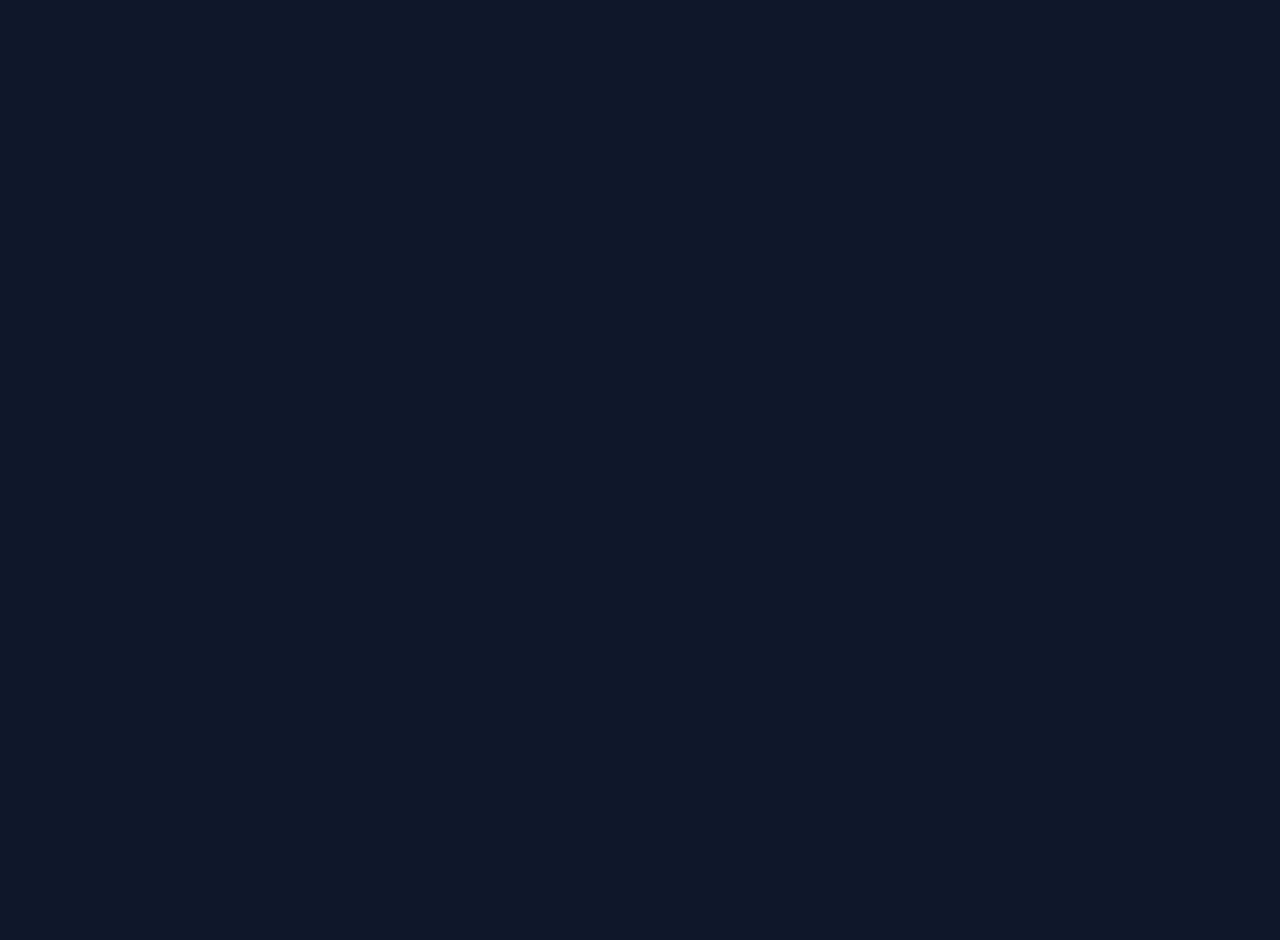
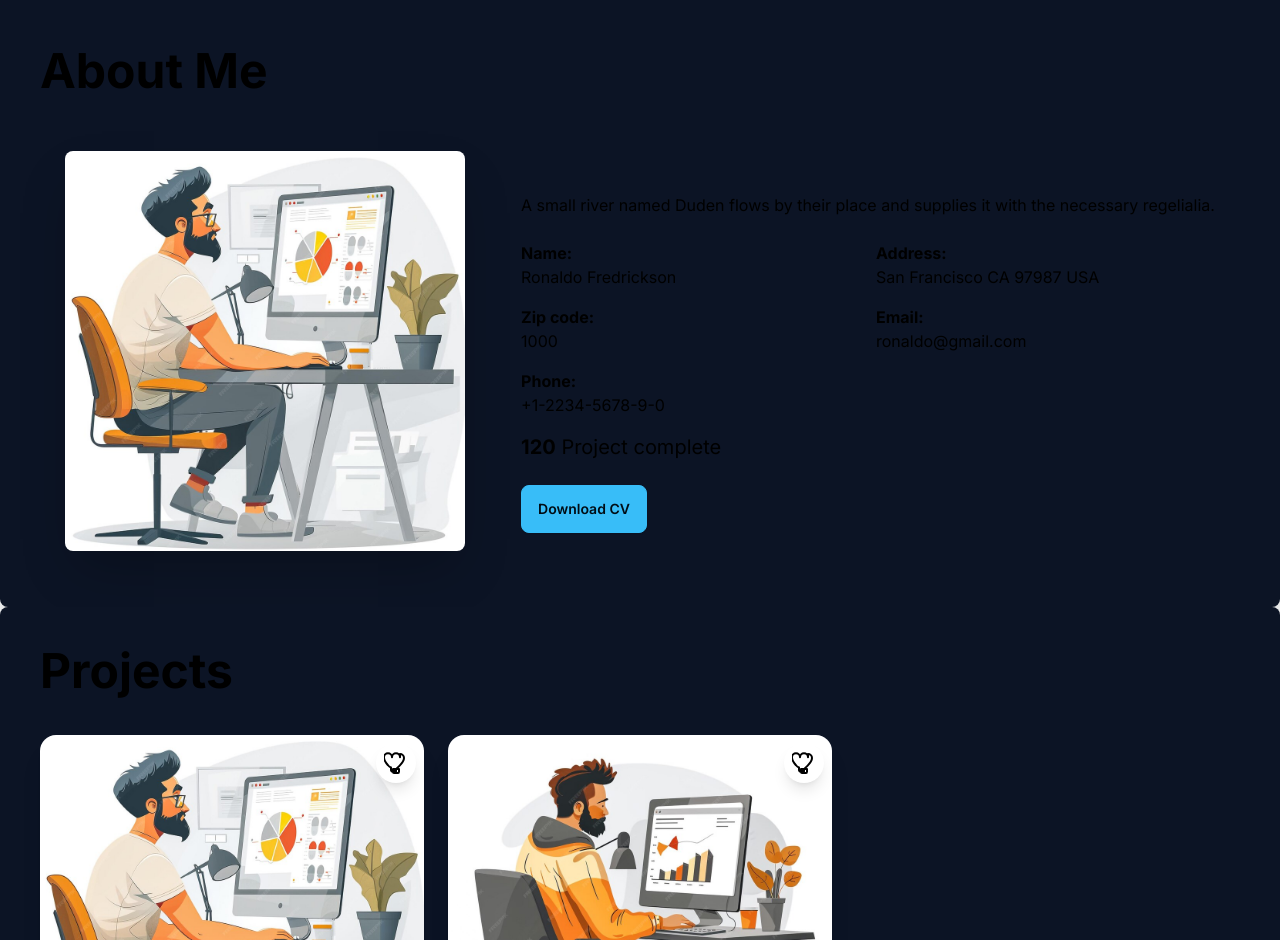
Before and after one commit to lokytech5/portfolio-project, a Next.js app: page / in a window 1280 px wide. Shown: the part 1860-2800 px from the top of the page. Before the commit the page ends 1699 px from the top, so only its background shows below. Built offline with nearby package versions, Linux system fonts and the light colour scheme.

Commit message:
Added footer, projects, and about me section to homepage

```diff
--- a/app/page.tsx
+++ b/app/page.tsx
@@ -1,4 +1,5 @@
 "use client"
+import { CSSProperties } from 'react';
 import Image from 'next/image'
 import Link from 'next/link'
 import { motion } from "framer-motion"
@@ -6,8 +7,32 @@ import pic1 from '../public/images/clear.jpg'
 import pic2 from '../public/images/simple.jpg'
 import { useState } from 'react'
 
+interface CustomCSSProperties extends CSSProperties {
+  '--value'?: string;
+  '--size'?: string;
+  '--thickness'?: string;
+}
+
 export default function Home() {
   const [ activeTab, setActiveTab] = useState('education')
+  const projects = [
+    {
+      title: 'Project One',
+      description: 'This is a brief description of Project One. It uses technologies such as React, Node.js, and MongoDB.',
+      image: pic1,
+      githubLink: 'https://github.com/yourusername/project-one',
+      liveLink: 'https://project-one.example.com',
+      techStack: ['React', 'Node.js', 'MongoDB']
+    },
+    {
+      title: 'Project Two',
+      description: 'This is a brief description of Project Two. It uses technologies such as Next.js, TypeScript, and Tailwind CSS.',
+      image: pic2,
+      githubLink: 'https://github.com/yourusername/project-two',
+      liveLink: 'https://project-two.example.com',
+      techStack: ['Next.js', 'TypeScript', 'Tailwind CSS']
+    }
+  ];
   return (
 <main>
       <div className="drawer drawer-end">
@@ -113,7 +138,8 @@ export default function Home() {
      {/* {Resume} */}
         <div>
           {/* Timeline Section */}
-        <div className="bg-base-200 p-10 rounded-lg shadow-lg">
+        <div className="bg-base-200 p-10 rounded-lg shadow-lg pt-20">
+        <h1 className="text-5xl font-bold mb-10">Resume</h1>
           <div className="flex flex-col lg:flex-row">
             <div className="lg:w-1/4">
               <ul className="menu bg-base-100 rounded-box p-2">
@@ -123,7 +149,10 @@ export default function Home() {
 
               </ul>
             </div>
+
             <div className="lg:w-3/4 mt-8 lg:mt-0 lg:ml-10">
+               {/* {Education} */}
+
               {activeTab === 'education' && (
               <ul className="timeline timeline-snap-icon max-md:timeline-compact timeline-vertical">
               <li>
@@ -163,6 +192,7 @@ export default function Home() {
               </li>
             </ul>
               )}
+               {/* {Experience} */}
               {activeTab === 'experience' && (
                 <ul className="timeline timeline-snap-icon max-md:timeline-compact timeline-vertical">
                 <li>
@@ -202,12 +232,19 @@ export default function Home() {
                 </li>
               </ul>
               )}
-              {activeTab === 'skills' && (
+               {/* {Skillset} */}
+               {activeTab === 'skills' && (
                   <div className="grid grid-cols-1 sm:grid-cols-2 lg:grid-cols-3 gap-6">
                     <div className="card w-full bg-base-100 shadow-xl">
-                      <div className="card-body">
+                      <div className="card-body text-center">
                         <h2 className="card-title">CSS</h2>
-                        <div className="radial-progress text-primary">90%</div>
+                        <div className="radial-progress text-xl text-primary" style={{ "--value": "70", "--size": "12rem", "--thickness": "5px" } as CustomCSSProperties} role="progressbar">70%</div>
+                      </div>
+                    </div>
+                    <div className="card w-full bg-base-100 shadow-xl">
+                      <div className="card-body text-center">
+                        <h2 className="card-title">HTML</h2>
+                        <div className="radial-progress text-xl" style={{ "--value": "70", "--size": "12rem", "--thickness": "5px" } as CustomCSSProperties} role="progressbar">70%</div>
                         <div className="flex justify-between mt-2">
                           <span>28%</span>
                           <span>Last week</span>
@@ -219,23 +256,9 @@ export default function Home() {
                       </div>
                     </div>
                     <div className="card w-full bg-base-100 shadow-xl">
-                      <div className="card-body">
-                        <h2 className="card-title">HTML</h2>
-                        <div className="radial-progress text-primary">80%</div>
-                        <div className="flex justify-between mt-2">
-                          <span>28%</span>
-                          <span>Last week</span>
-                        </div>
-                        <div className="flex justify-between mt-2">
-                          <span>60%</span>
-                          <span>Last month</span>
-                        </div>
-                      </div>
-                    </div>
-                    <div className="card w-full bg-base-100 shadow-xl">
-                      <div className="card-body">
+                      <div className="card-body text-center">
                         <h2 className="card-title">jQuery</h2>
-                        <div className="radial-progress text-primary" style={{}}>75%</div>
+                        <div className="radial-progress text-xl" style={{ "--value": "70", "--size": "12rem", "--thickness": "5px" } as CustomCSSProperties} role="progressbar">70%</div>
                         <div className="flex justify-between mt-2">
                           <span>28%</span>
                           <span>Last week</span>
@@ -248,10 +271,120 @@ export default function Home() {
                     </div>
                   </div>
                 )}
+              </div>
             </div>
           </div>
         </div>
+
+        {/* About Me Section */}
+
+        {/* About Me Section */}
+        <div className="bg-base-200 p-10 rounded-lg shadow-lg pt-20">
+        <h1 className="text-5xl font-bold mb-10">About Me</h1>
+          <div className="hero-content flex-col lg:flex-row items-center">
+            <div className="flex-shrink-0 lg:mr-10">
+              <Image
+                src={pic1}
+                alt="About Me Image"
+                width={400}
+                height={400}
+                className="rounded-lg shadow-2xl"
+              />
+            </div>
+            <div>
+
+              <p className="py-6">A small river named Duden flows by their place and supplies it with the necessary regelialia.</p>
+              <div className="grid grid-cols-1 sm:grid-cols-2 lg:grid-cols-2 gap-4">
+                <div>
+                  <p className="font-bold">Name:</p>
+                  <p>Ronaldo Fredrickson</p>
+                </div>
+                <div>
+                  <p className="font-bold">Address:</p>
+                  <p>San Francisco CA 97987 USA</p>
+                </div>
+                <div>
+                  <p className="font-bold">Zip code:</p>
+                  <p>1000</p>
+                </div>
+                <div>
+                  <p className="font-bold">Email:</p>
+                  <p>ronaldo@gmail.com</p>
+                </div>
+                <div>
+                  <p className="font-bold">Phone:</p>
+                  <p>+1-2234-5678-9-0</p>
+                </div>
+              </div>
+              <div className="mt-4">
+                <p className="text-xl"><span className="font-bold">120</span> Project complete</p>
+              </div>
+              <div className="mt-6">
+                <Link href="/resume">
+                  <button className="btn btn-primary">Download CV</button>
+                </Link>
+              </div>
+            </div>
+          </div>
         </div>
+
+
+       {/* Projects Section */}
+       <div className="bg-base-200 p-10 rounded-lg shadow-lg">
+            <h2 className="text-5xl font-bold mb-10">Projects</h2>
+            <div className="grid grid-cols-1 sm:grid-cols-2 lg:grid-cols-3 gap-6">
+              {projects.map((project, index) => (
+                <div key={index} className="card bg-base-100 shadow-xl">
+                  <figure className="relative">
+                    <Image src={project.image} alt={project.title} layout="responsive" width={400} height={250} className="object-cover"/>
+                    <a href={project.githubLink} target="_blank" rel="noopener noreferrer" className="absolute top-2 right-2 bg-white p-2 rounded-full shadow-lg">
+                      <svg xmlns="http://www.w3.org/2000/svg" className="h-6 w-6" fill="none" viewBox="0 0 24 24" stroke="currentColor">
+                        <path strokeLinecap="round" strokeLinejoin="round" strokeWidth="2" d="M12 20.5v-2.5h3v2.5c0 .828-.448 1.5-1 1.5H10c-.552 0-1-.672-1-1.5v-2.5h3v2.5M16 3c2.209 0 4 1.791 4 4 0 2.645-2.022 5.255-4.57 7.854-1.031 1.105-2.162 2.146-3.303 3.197l-1.127 1.058A.75.75 0 017 18.75v-2.25a7.504 7.504 0 01-3-2.25c-2.533-2.843-4-5.454-4-8a4 4 0 118 0 4 4 0 018 0z" />
+                      </svg>
+                    </a>
+                  </figure>
+                  <div className="card-body">
+                    <h2 className="card-title">{project.title}</h2>
+                    <p>{project.description}</p>
+                    <div className="flex flex-wrap gap-2">
+                      {project.techStack.map((tech, techIndex) => (
+                        <span key={techIndex} className="badge badge-outline">{tech}</span>
+                      ))}
+                    </div>
+                    <div className="card-actions justify-end mt-4">
+                      <a href={project.liveLink} target="_blank" rel="noopener noreferrer">
+                        <button className="btn btn-primary">View Project</button>
+                      </a>
+                    </div>
+                  </div>
+                </div>
+              ))}
+            </div>
+          </div>
+
+
+
+        {/* {Footer Section} */}
+
+        <footer className="footer footer-center p-10 bg-base-100 text-base-content rounded">
+  <nav className="grid grid-flow-col gap-4">
+    <a className="link link-hover">About us</a>
+    <a className="link link-hover">Contact</a>
+    <a className="link link-hover">Jobs</a>
+    <a className="link link-hover">Press kit</a>
+  </nav>
+  <nav>
+    <div className="grid grid-flow-col gap-4">
+      <a><svg xmlns="http://www.w3.org/2000/svg" width="24" height="24" viewBox="0 0 24 24" className="fill-current"><path d="M24 4.557c-.883.392-1.832.656-2.828.775 1.017-.609 1.798-1.574 2.165-2.724-.951.564-2.005.974-3.127 1.195-.897-.957-2.178-1.555-3.594-1.555-3.179 0-5.515 2.966-4.797 6.045-4.091-.205-7.719-2.165-10.148-5.144-1.29 2.213-.669 5.108 1.523 6.574-.806-.026-1.566-.247-2.229-.616-.054 2.281 1.581 4.415 3.949 4.89-.693.188-1.452.232-2.224.084.626 1.956 2.444 3.379 4.6 3.419-2.07 1.623-4.678 2.348-7.29 2.04 2.179 1.397 4.768 2.212 7.548 2.212 9.142 0 14.307-7.721 13.995-14.646.962-.695 1.797-1.562 2.457-2.549z"></path></svg></a>
+      <a><svg xmlns="http://www.w3.org/2000/svg" width="24" height="24" viewBox="0 0 24 24" className="fill-current"><path d="M19.615 3.184c-3.604-.246-11.631-.245-15.23 0-3.897.266-4.356 2.62-4.385 8.816.029 6.185.484 8.549 4.385 8.816 3.6.245 11.626.246 15.23 0 3.897-.266 4.356-2.62 4.385-8.816-.029-6.185-.484-8.549-4.385-8.816zm-10.615 12.816v-8l8 3.993-8 4.007z"></path></svg></a>
+      <a><svg xmlns="http://www.w3.org/2000/svg" width="24" height="24" viewBox="0 0 24 24" className="fill-current"><path d="M9 8h-3v4h3v12h5v-12h3.642l.358-4h-4v-1.667c0-.955.192-1.333 1.115-1.333h2.885v-5h-3.808c-3.596 0-5.192 1.583-5.192 4.615v3.385z"></path></svg></a>
+    </div>
+  </nav>
+  <aside>
+    <p>Copyright © 2024 - By Lokosman</p>
+  </aside>
+</footer>
+
 
         <div className="drawer-side z-50">
           <label htmlFor="my-drawer-3" aria-label="close sidebar" className="drawer-overlay"></label>
```
Also changed, not shown: app/globals.css (line endings or trailing spaces).
